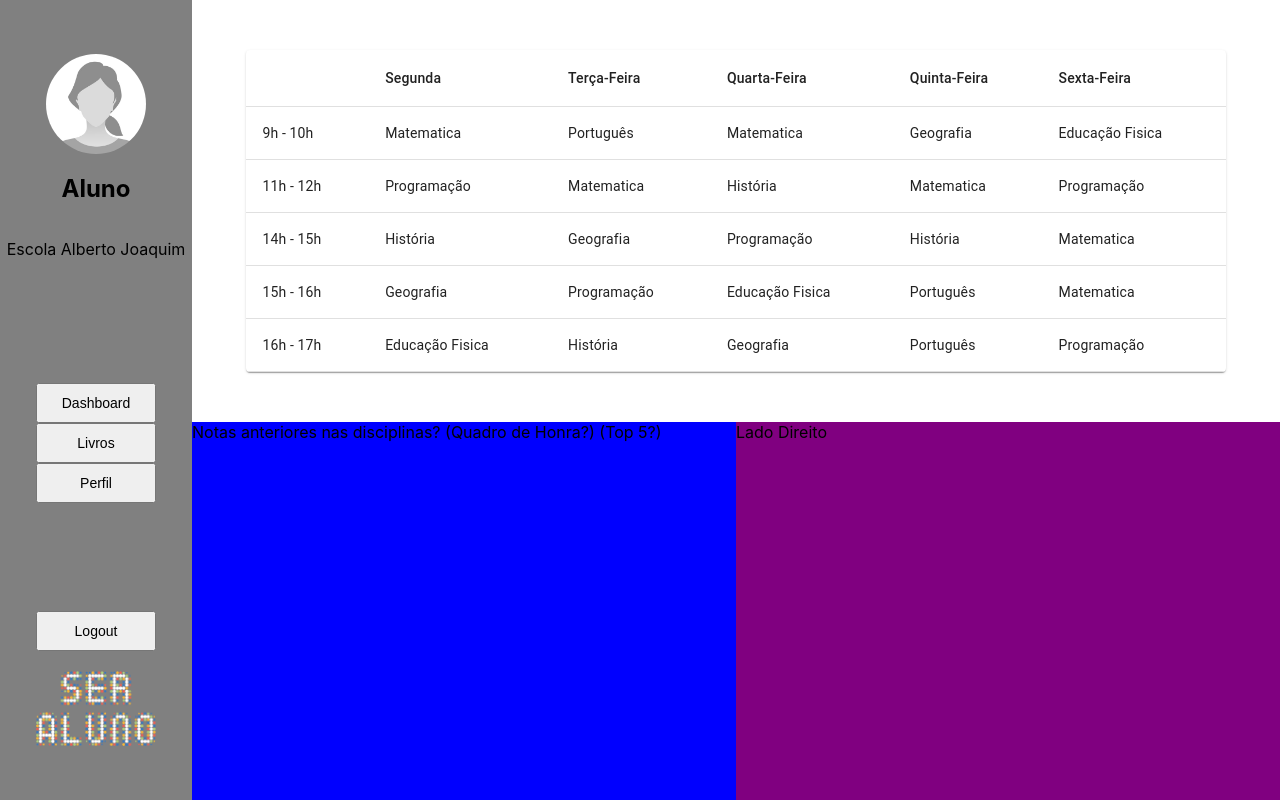
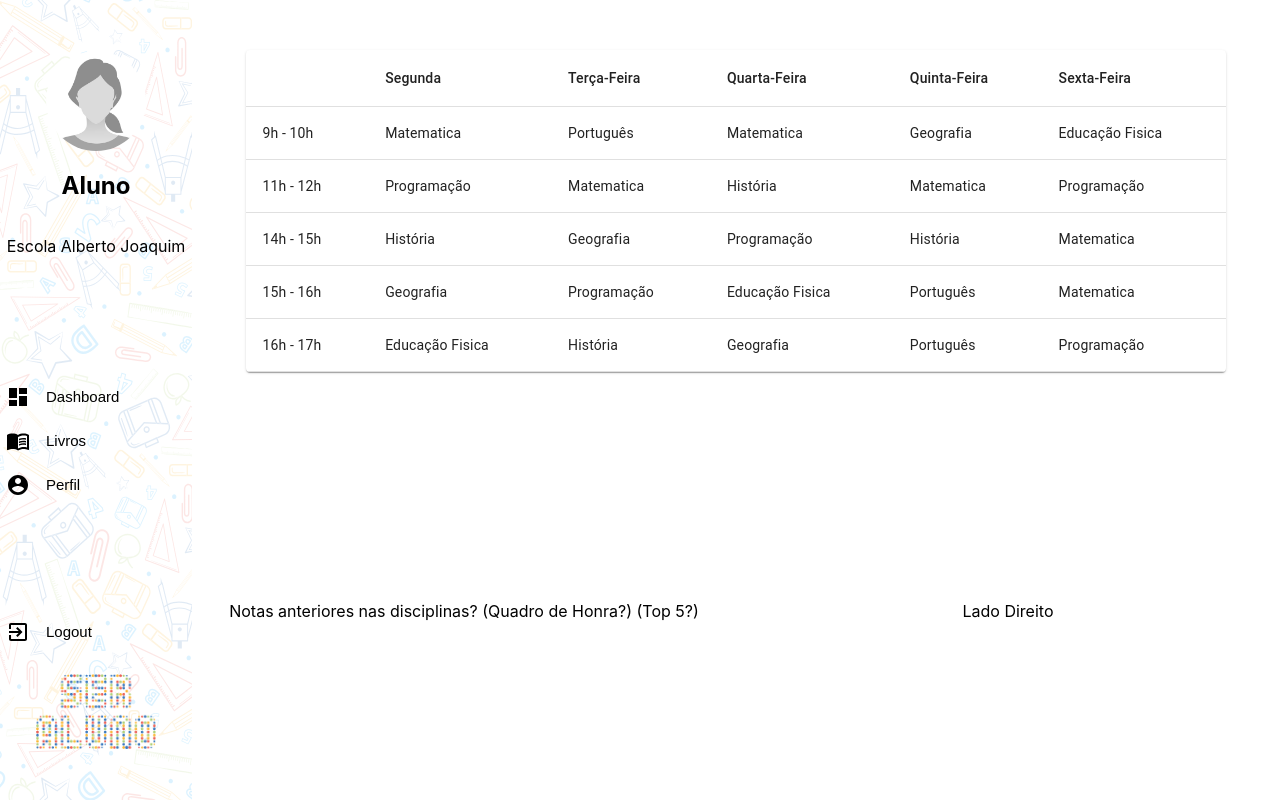
Before and after one commit to Ritipu/Ser-Aluno, a React (Create React App) app in the folder FrontEnd/: page / in a window 1280 px wide. Both pictures are taken after a click on the button "LOGIN". Built offline with nearby package versions, Linux system fonts and the light colour scheme; no server answers.

Commit message:
update: menu-css
update: menu-css

```diff
--- a/FrontEnd/package.json
+++ b/FrontEnd/package.json
@@ -4,6 +4,7 @@
   "private": true,
   "dependencies": {
     "@material-ui/core": "^4.12.1",
+    "@material-ui/icons": "^4.11.2",
     "@testing-library/jest-dom": "^5.14.1",
     "@testing-library/react": "^11.2.7",
     "@testing-library/user-event": "^12.8.3",
--- a/FrontEnd/src/App.js
+++ b/FrontEnd/src/App.js
@@ -1,8 +1,8 @@
 import React from 'react';
 import './App.css';
 import Plataforma from './pages/plataforma'
-import ImageSlider from './components/slider/imageSlider';
-import { SliderData } from './components/slider/sliderData';
+import ImageSlider from './components/Slider/imageSlider';
+import { SliderData } from './components/Slider/sliderData';
 
 export default class App extends React.Component {
 	constructor(props) {
--- a/FrontEnd/src/css/dashboard.css
+++ b/FrontEnd/src/css/dashboard.css
@@ -9,15 +9,20 @@
     flex-direction: row;
     width: 100%;
     height: 100vh;
-    background-color:red
 }
 
 .infEsq {
+    display:flex;
+    flex-direction: column;
+    justify-content: center;
+    align-items: center;
     width: 50%;
-    background-color:blue;
 }
 
 .infDir {
+    display:flex;
+    flex-direction: column;
+    justify-content: center;
+    align-items: center;
     width: 50%;
-    background-color:purple;
 }
--- a/FrontEnd/src/css/menu.css
+++ b/FrontEnd/src/css/menu.css
@@ -1,10 +1,31 @@
-.btnMenu {
-    width:120px;
-    padding-top: 10px;
-    padding-bottom: 10px;
-    font-size:14px;
-}
-
 .aluno {
     text-align: center;
 }
+
+.rodape {
+    width: 100%;
+}
+
+.controlos {
+    width: 100%;
+}
+
+.btnMenu {
+    display: flex;
+    flex-direction: row;
+    align-items: center;
+    width:100%;
+    padding-top: 10px;
+    padding-bottom: 10px;
+    font-size:15px;
+    border: 0;
+    background: none;
+}
+
+.btnMenu:hover {
+    background-color: #ec6055;
+}
+
+.btnMenuIcon {
+    margin-right: 1rem;
+}
--- a/FrontEnd/src/css/plataforma.css
+++ b/FrontEnd/src/css/plataforma.css
@@ -13,8 +13,10 @@
     align-items: center;
     height: 100vh;
     width: 15%;
-    background-color: gray;
     justify-content: space-around;
+    background-image: url(bgMenu.svg);
+    background-repeat: no-repeat;
+    background-size: cover;
 }
 
 .aluno {
--- a/FrontEnd/src/pages/menu.jsx
+++ b/FrontEnd/src/pages/menu.jsx
@@ -1,5 +1,6 @@
 import React from 'react';
 import { Avatar } from '@material-ui/core'
+import { MenuBook, Dashboard, AccountCircle, ExitToApp } from '@material-ui/icons'
 import '../css/menu.css'
 
 export default class Menu extends React.Component {
@@ -10,27 +11,25 @@ export default class Menu extends React.Component {
 	render() {
 		return (
 			<section className="colEsq">
-
 					<div className="aluno">
-                    <Avatar src="/avatar.jpg" id="icon" alt="avatar"/>
+						<Avatar src="/avatar.jpg" id="icon" alt="avatar" />
 						<h2>Aluno</h2>
 						<span>{this.props.anoLetivo}</span>
 						<p>Escola Alberto Joaquim</p>
 					</div>
 
 					<div className="controlos">
-                    <button className="btnMenu" onClick={this.props.dashboard}>Dashboard</button>
-                    <button className="btnMenu" onClick={this.props.homePageLivros}>Livros</button>
-                    <button className="btnMenu" onClick={this.props.perfil}>Perfil</button>
+						<button className="btnMenu" onClick={this.props.dashboard}>{<Dashboard className="btnMenuIcon"/>}Dashboard</button>
+						<button className="btnMenu" onClick={this.props.homePageLivros}>{<MenuBook className="btnMenuIcon"/>}Livros</button>
+						<button className="btnMenu" onClick={this.props.perfil}>{<AccountCircle className="btnMenuIcon"/>}Perfil</button>
 					</div>
 
 
 					<div className="rodape">
-                    <button className="btnMenu" onClick={this.props.logout}>Logout</button>
+						<button className="btnMenu" onClick={this.props.logout}>{<ExitToApp className="btnMenuIcon"/>}Logout</button>
 						<br />
-                    <img src="/logo3.png" height="75px" alt="serAluno"/>
+						<img src="/logo3.png" height="75px" alt="serAluno" />
 					</div>
-
 			</section>
 		)
 	}
```
Also changed, not shown: FrontEnd/src/css/bgMenu.svg (added), 1 other file (tests, documents, lock files or other folders). Lines whose indentation alone changed are shown as unchanged.
